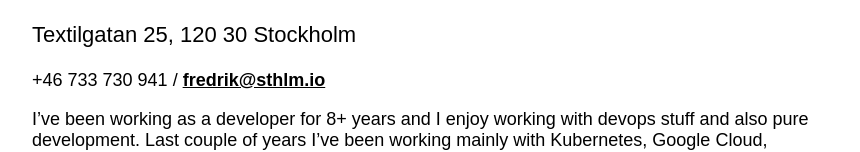
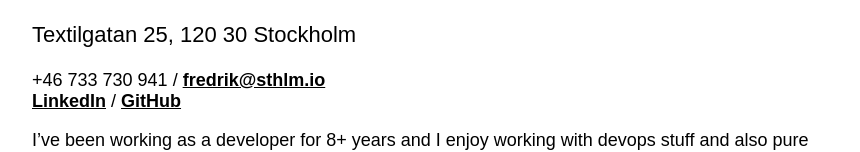
Before and after one commit to sthlmio/web, a Next.js app: page /fredrik-lack in a window 1280 px wide. Shown: the part 226-378 px from the top of the page, without its empty margins (96-956 px from the left). Built offline with nearby package versions, Linux system fonts and the light colour scheme; a web font is replaced by a local one.

Commit message:
Adding LinkedIn and GitHub to profile page

```diff
--- a/pages/fredrik-lack.js
+++ b/pages/fredrik-lack.js
@@ -10,7 +10,24 @@ export default function FredrikLack () {
           <InPageHeader/>
           <h2>Fredrik Lack</h2>
           <p>Textilgatan 25, 120 30 Stockholm</p>
-          <small>+46 733 730 941 / <a href="mailto:fredrik@sthlm.io">fredrik@sthlm.io</a></small>
+          <small>
+            +46 733 730 941 / <a href="mailto:fredrik@sthlm.io">fredrik@sthlm.io</a>
+            <br />
+            <a
+              href="https://www.linkedin.com/in/fredriklack/"
+              rel="noopener noreferrer"
+              target="_blank"
+            >
+              LinkedIn
+            </a> /{' '}
+            <a
+              href="https://github.com/larsha"
+              rel="noopener noreferrer"
+              target="_blank"
+            >
+              GitHub
+            </a>
+          </small>
           <p className="text">
             I’ve been working as a developer for 8+ years and I enjoy working with
             devops stuff and also pure development. Last couple of years I’ve been
```
